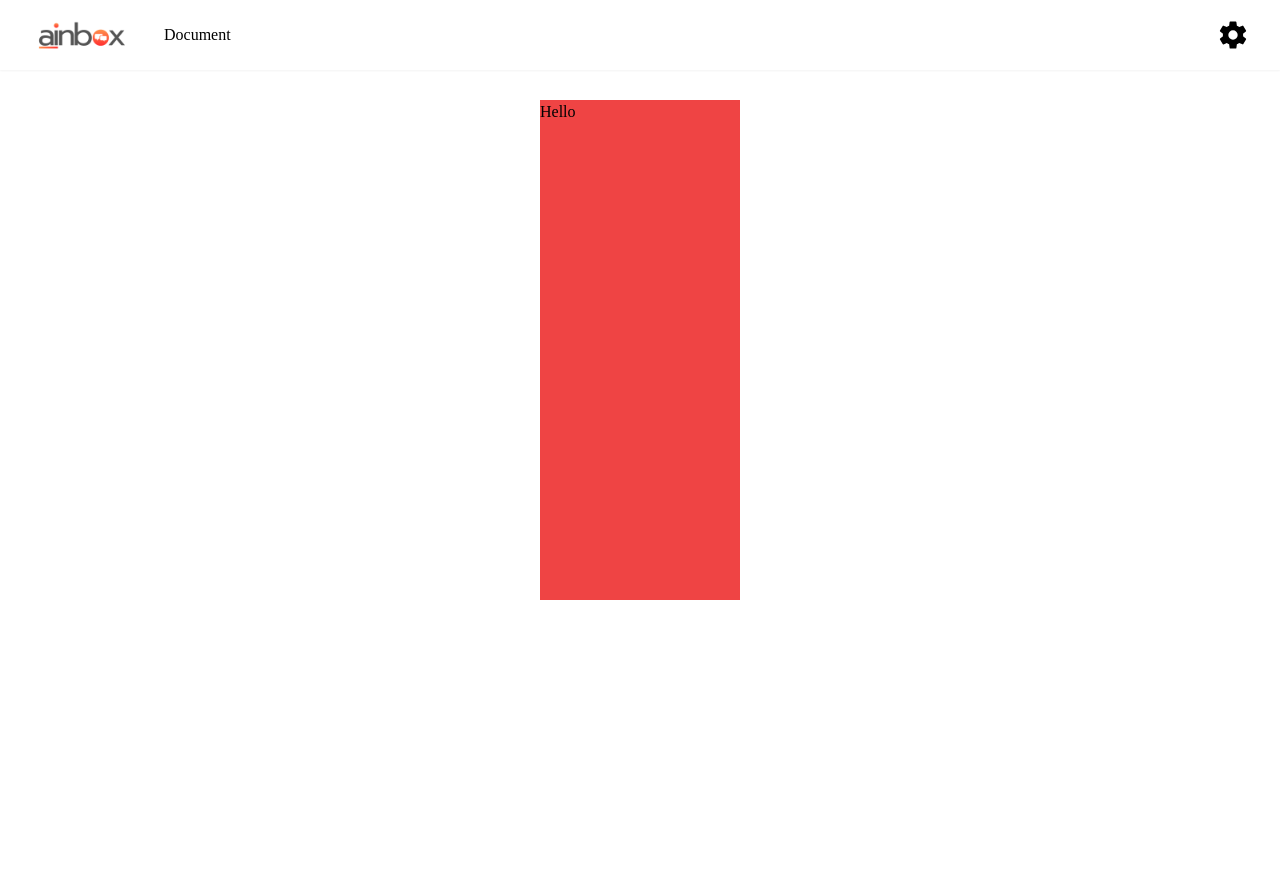
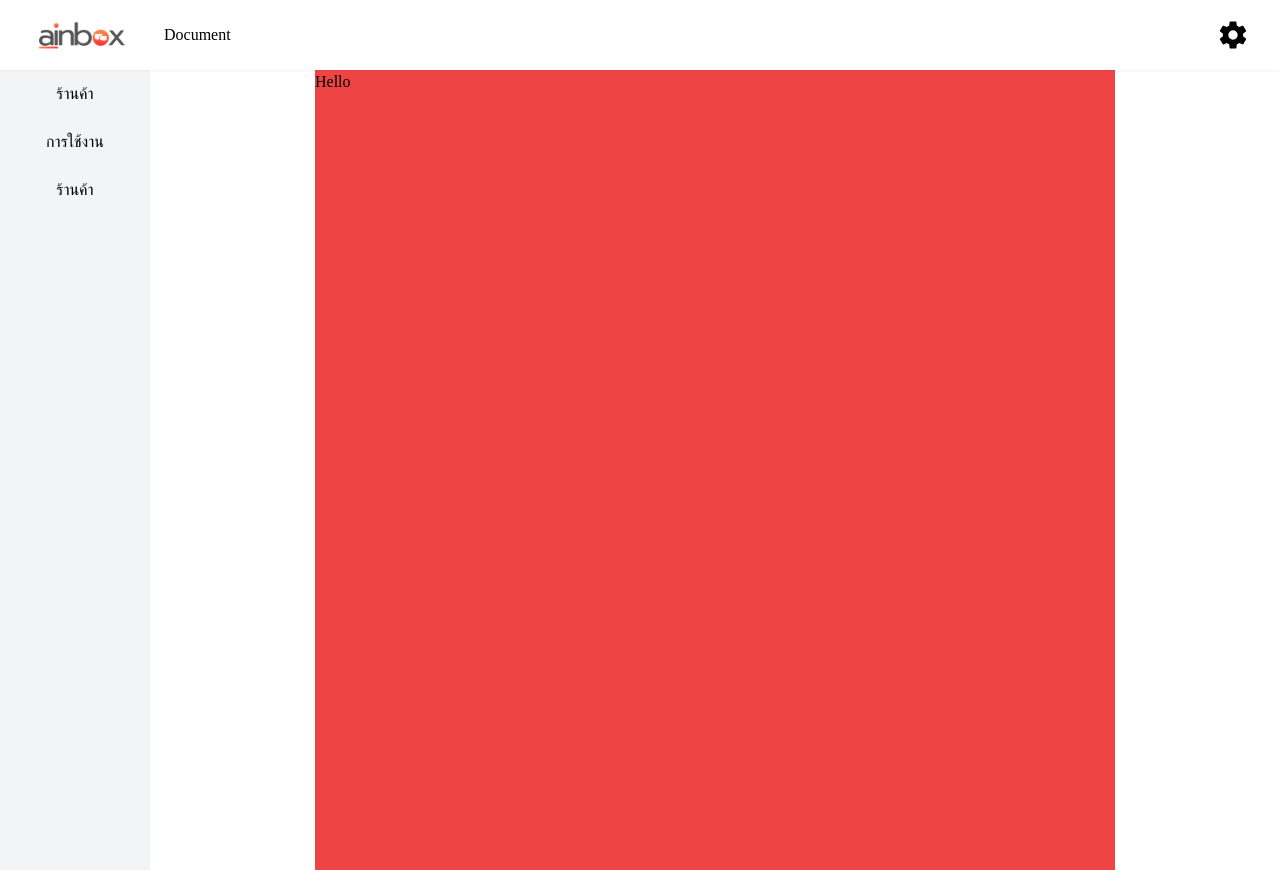
Before and after one commit to PattanasakGit/ainbox_website, a Next.js app in the folder frontend/: page /channel_manager in a window 1280 px wide. Before the commit the page ends 800 px from the top, so only its background shows below. Built offline with nearby package versions, Linux system fonts and the light colour scheme; a web font is replaced by a local one.

Commit message:
feat: add HomePortal

```diff
--- a/frontend/src/app/channel_manager/layout.tsx
+++ b/frontend/src/app/channel_manager/layout.tsx
@@ -9,7 +9,11 @@ export default function PortalLayout({
   return (
     <>
       <NavbarPortal />
-      {children}
+      <div className="flex pt-[70px] pl-[150px]">
+        <div className="w-full">
+            {children}
+        </div>
+      </div>
     </>
   );
 }
--- a/frontend/src/app/channel_manager/page.tsx
+++ b/frontend/src/app/channel_manager/page.tsx
@@ -1,11 +1,13 @@
 import React from "react";
-import SidebarPortal from "../../components/Portal/SidebarPortal/SidebarPortal";
+import SidebarPortal from "../../components/Portal/SidebarPortal/Sidebar";
+import HomePortal from "../../components/Portal/HomePortal/HomePortal";
 
 const channel_manager: React.FC = () => {
 
   return (
     <section className="flex justify-center items-center">
       <SidebarPortal/>
+      <HomePortal/>
 
     </section>
   );
--- /dev/null
+++ b/frontend/src/components/Portal/HomePortal/CardChannel.tsx
@@ -0,0 +1,10 @@
+"use client"
+import React from "react";
+const CardChannel: React.FC = () => {
+  return (
+    <div className="">
+
+    </div>
+  );
+};
+export default CardChannel;
--- /dev/null
+++ b/frontend/src/components/Portal/HomePortal/HomePortal.tsx
@@ -0,0 +1,12 @@
+"use client"
+import React from "react";
+const HomePortal: React.FC = () => {
+  return (
+    <section className="bg-red-500">
+     <div className="h-[800px] w-[800px]">
+        Hello
+     </div>
+    </section>
+  );
+};
+export default HomePortal;
--- /dev/null
+++ b/frontend/src/components/Portal/SidebarPortal/Sidebar.tsx
@@ -0,0 +1,18 @@
+"use client"
+import React, { useEffect, useState } from "react";
+const SidebarPortal: React.FC = () => {
+  const [selectMenu,setSelectMenu] = useState('ร้านค้า');
+  const btnStyle = 'h-12 active:bg-orange-400 active:text-white hover:bg-orange-400 hover:text-white';
+
+  useEffect(()=>{
+  },[selectMenu])
+
+  return (
+    <section className="mt-[70px] h-screen w-[150px] bg-gray-100 fixed top-0 left-0 flex flex-col justify-start">
+      <button className={`${btnStyle}`}> ร้านค้า </button>
+      <button className={`${btnStyle}`} > การใช้งาน </button>
+      <button className={`${btnStyle}`} > ร้านค้า </button>
+    </section>
+  );
+};
+export default SidebarPortal;
--- a/frontend/src/components/Portal/SidebarPortal/SidebarPortal.tsx
+++ /dev/null
@@ -1,11 +0,0 @@
-"use client";
-
-import React, { useState } from "react";
-const SidebarPortal: React.FC = () => {
-  return (
-    <section className="mt-[100px] h-[500px] w-[200px] bg-red-500">
-      <h1> Hello </h1>
-    </section>
-  );
-};
-export default SidebarPortal;
```
